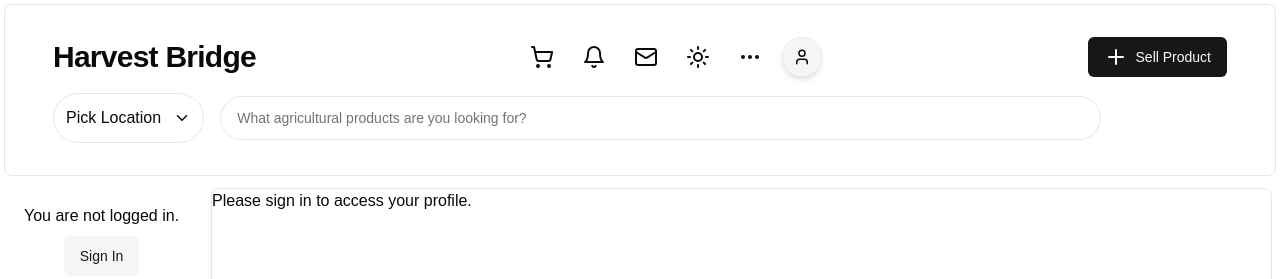
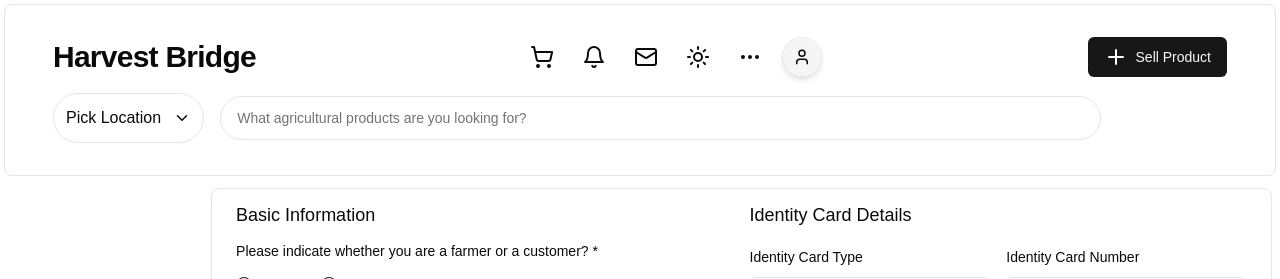
Before and after one commit to MrEshunOfficial/agric_commerce, a Next.js app: page /profile/ProfileForm in a window 1280 px wide. Shown: the top 279 px of the page. Built offline with nearby package versions, Linux system fonts and the light colour scheme; no server answers.

Commit message:
form loading check

```diff
--- a/src/app/profile/ProfileForm/page.tsx
+++ b/src/app/profile/ProfileForm/page.tsx
@@ -21,23 +21,17 @@
 } from "@/components/ui/select";
 import { Input } from "@/components/ui/input";
 import { Textarea } from "@/components/ui/textarea";
-import { Switch } from "@/components/ui/switch";
 import { Button } from "@/components/ui/button";
 import { Loader2 } from "lucide-react";
 import { zodResolver } from "@hookform/resolvers/zod";
 import { AppDispatch, RootState } from "@/store";
-import {
-  createUserProfile,
-  fetchUserProfile,
-  updateUserProfile,
-} from "@/store/userProfileSlice";
+import { createUserProfile, updateUserProfile } from "@/store/userProfileSlice";
 import { useRouter } from "next/navigation";
 import {
   defaultValues,
   ProfileFormValues,
   profileSchema,
 } from "@/store/type/profileSchema";
-import { LoadingPageSkeleton } from "@/components/ui/LoadingContent";
 import { RadioGroup, RadioGroupItem } from "@/components/ui/radio-group";
 import { toast } from "@/components/ui/use-toast";
 import { Toaster } from "@/components/ui/toaster";
@@ -92,9 +86,6 @@
         ...data,
         userId,
       };
-
-      console.log("Sending Profile Data:", profileData); // Add this line
-
       if (profile) {
         await dispatch(updateUserProfile(profileData)).unwrap();
       } else {
@@ -114,14 +105,6 @@
       setIsSubmitting(false);
     }
   };
-
-  if (!userId) {
-    return <div>Please sign in to access your profile.</div>;
-  }
-
-  if (loading === "pending") {
-    return <LoadingPageSkeleton />;
-  }
 
   return (
     <Card className="w-full mt-3 border-none">
```
